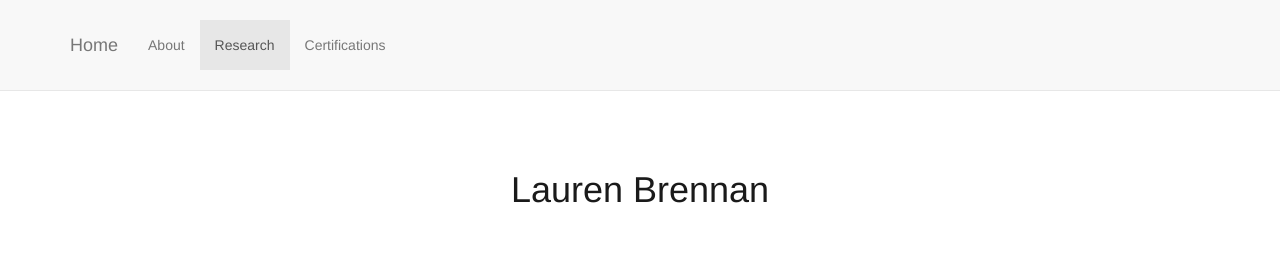
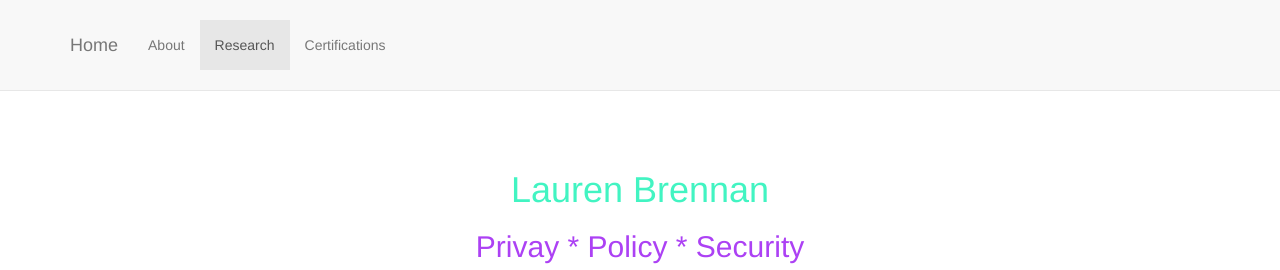
Before and after one commit to litwtch/cosmonaught.github.io, a plain HTML site: page index.html in a window 1280 px wide. Shown: the top 270 px of the page. Drawn offline with Linux system fonts and the light colour scheme.

Commit message:
Update scrolling-nav.css

```diff
--- a/css/scrolling-nav.css
+++ b/css/scrolling-nav.css
@@ -62,14 +62,14 @@ of those sections to manage the look and feel of the site. */
 /*Intro section */
 
 .header{
-    color: #1a1a1a
+    color: #42f4c2
 }
 
 .quote{
-    color: #ffffff
+    color: #ac41f4
 }
 
-/* Social Icons Stuff */
+/* social stuff in intro section */
 
 .table {
 	padding-right: 40px;
```
